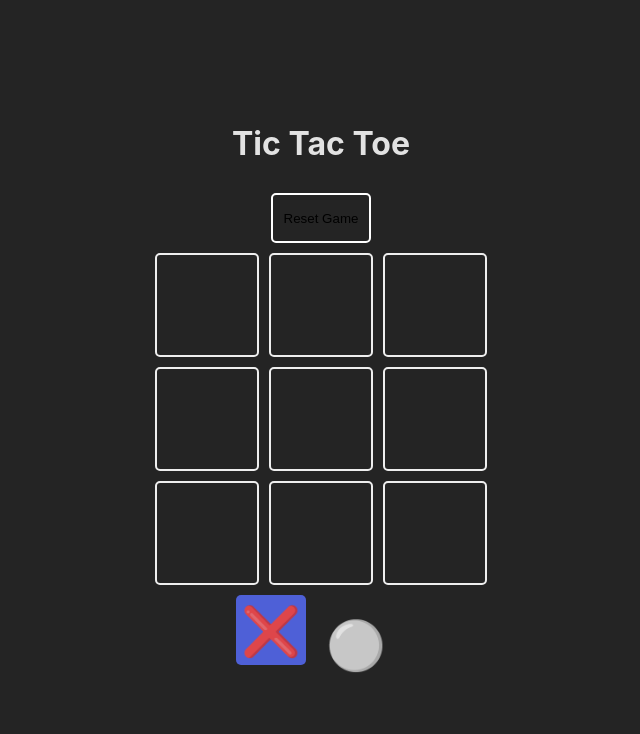
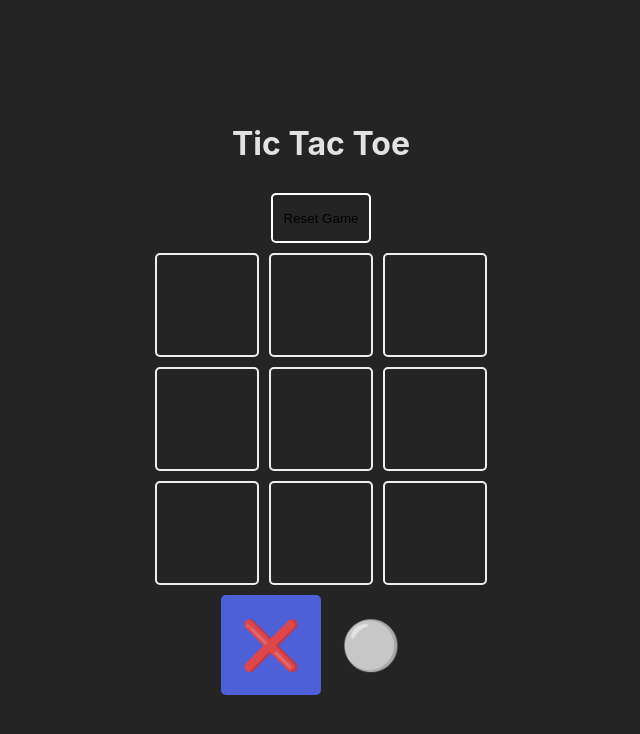
Before and after one commit to dvidaal/tic-tac-toe-react, a React (Vite) app: page / in a window 1280 px wide. Shown: the top 734 px of the page, without its empty margins (319-959 px from the left). Built offline with nearby package versions, Linux system fonts and the light colour scheme.

Commit message:
Fix background size for turns

```diff
--- a/src/components/Square/Square.css
+++ b/src/components/Square/Square.css
@@ -11,8 +11,8 @@
 }
 
 .is-selected {
-  width: 70px;
-  height: 70px;
+  width: 100px;
+  height: 100px;
   border-color: transparent;
   background-color: rgb(78, 96, 215);
 }
```
